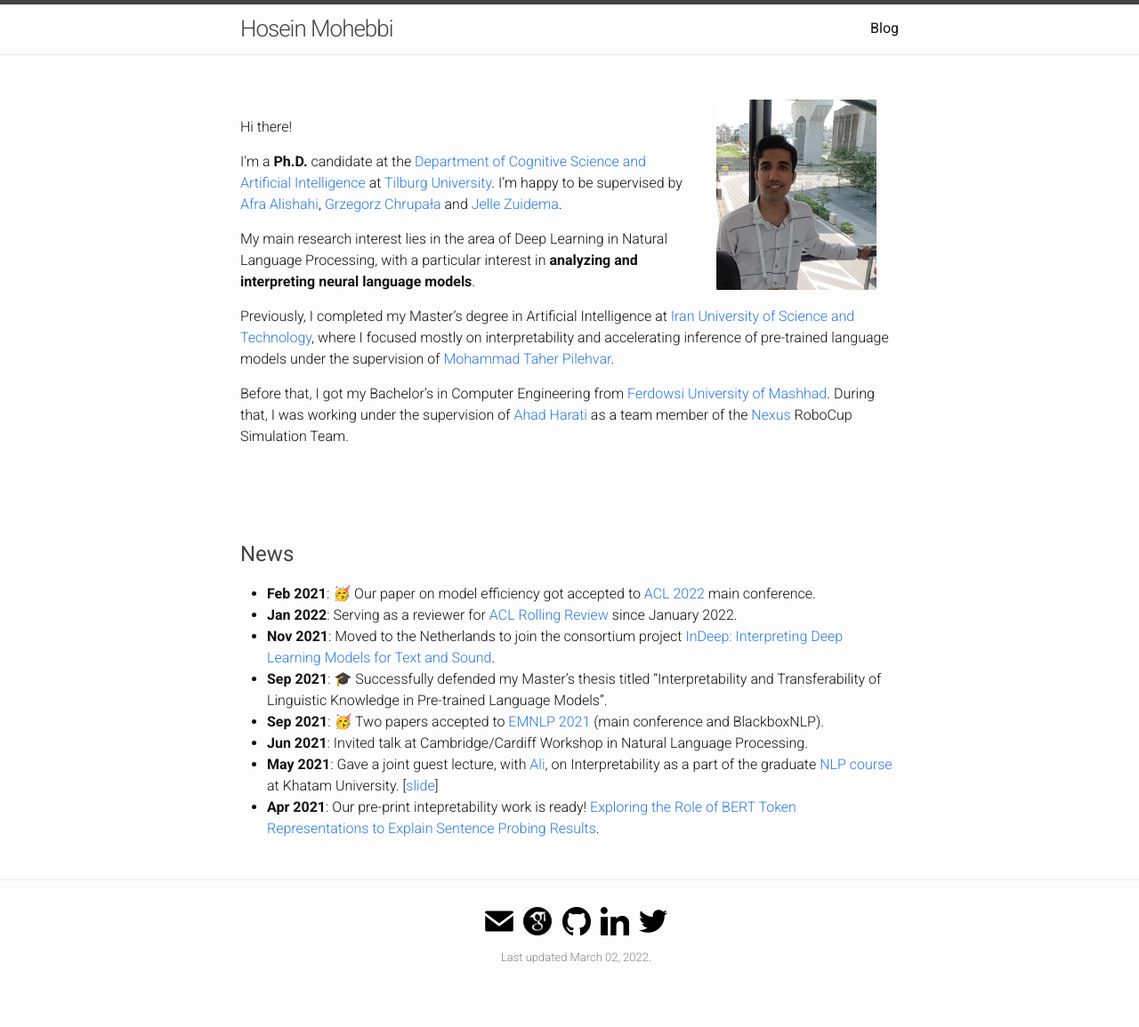
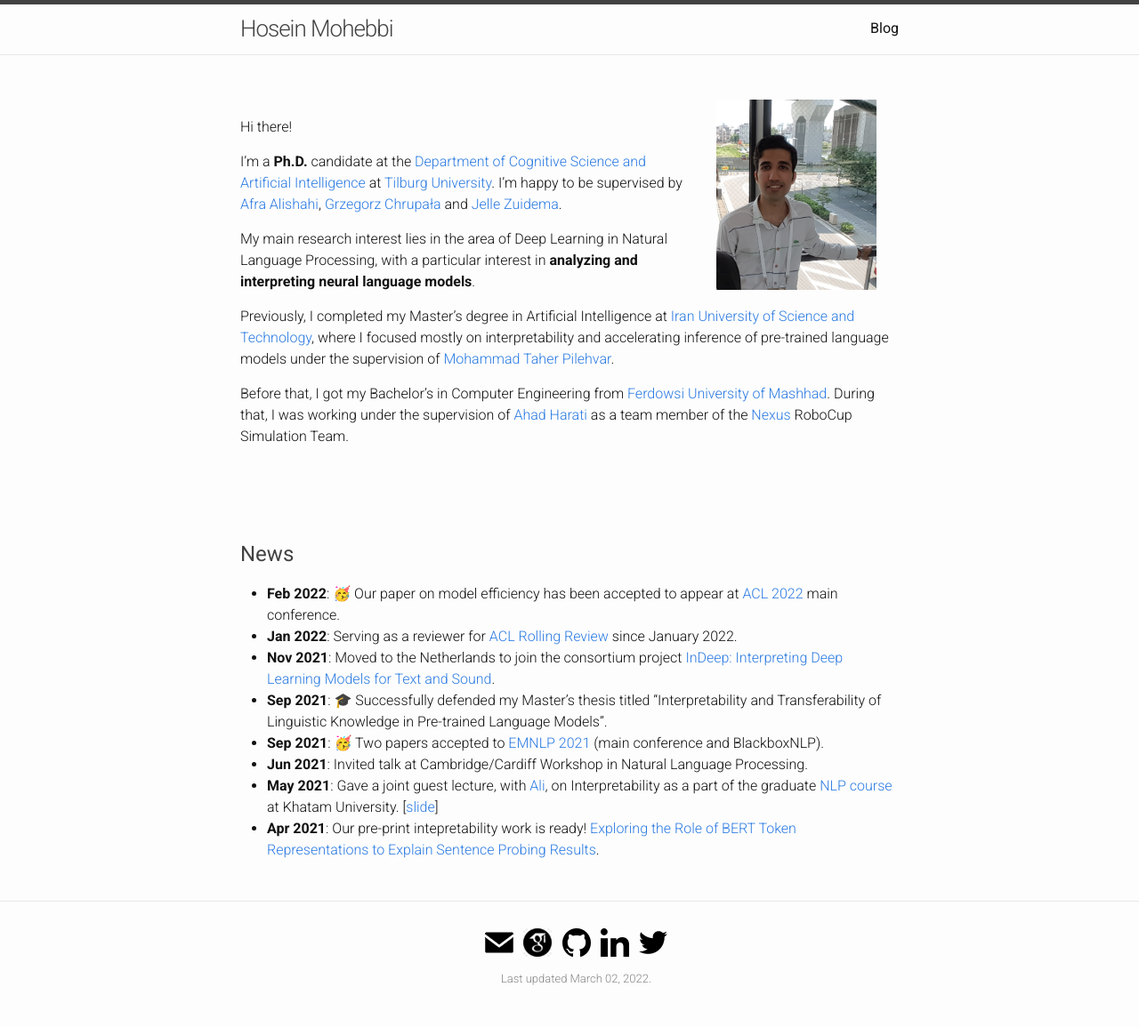
Before and after one commit to hmohebbi/hmohebbi.github.io, a Jekyll site: the page built from index.md, in a window 1280 px wide. Shown: the whole page at 89% size. Built offline with Jekyll 4.4.1, drawn with Linux system fonts in a browser that asks for light colours; before the commit the page ends 1131 px from its top, so only the background shows below that.

Commit message:
Update index.md

```diff
--- a/index.md
+++ b/index.md
@@ -31,7 +31,7 @@ Before that, I got my Bachelor’s in Computer Engineering from [Ferdowsi Univer
 <br><br><br>
 
 ## <span style="color:#424242">News </span>
-* __Feb 2021__: 🥳 Our paper on model efficiency got accepted to [ACL 2022](https://www.2022.aclweb.org/) main conference.
+* __Feb 2022__: 🥳 Our paper on model efficiency has been accepted to appear at [ACL 2022](https://www.2022.aclweb.org/) main conference.
 * __Jan 2022__: Serving as a reviewer for [ACL Rolling Review](https://aclrollingreview.org/) since January 2022.
 * __Nov 2021__: Moved to the Netherlands to join the consortium project [InDeep: Interpreting Deep Learning Models for Text and Sound](https://interpretingdl.github.io/).
 * __Sep 2021__: 🎓 Successfully defended my Master's thesis titled "Interpretability and Transferability of Linguistic Knowledge in Pre-trained Language Models".
```
